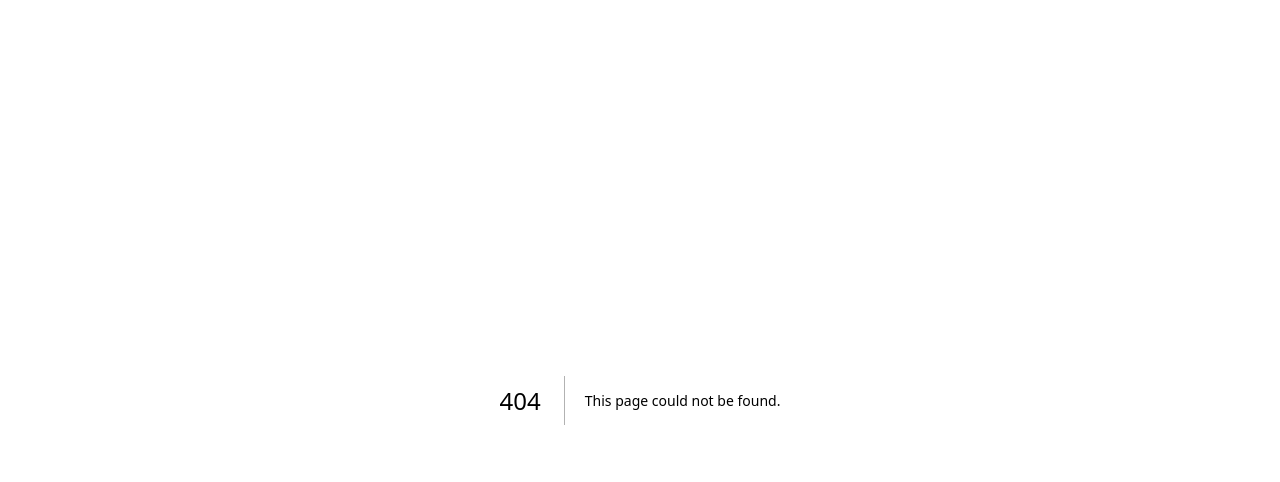
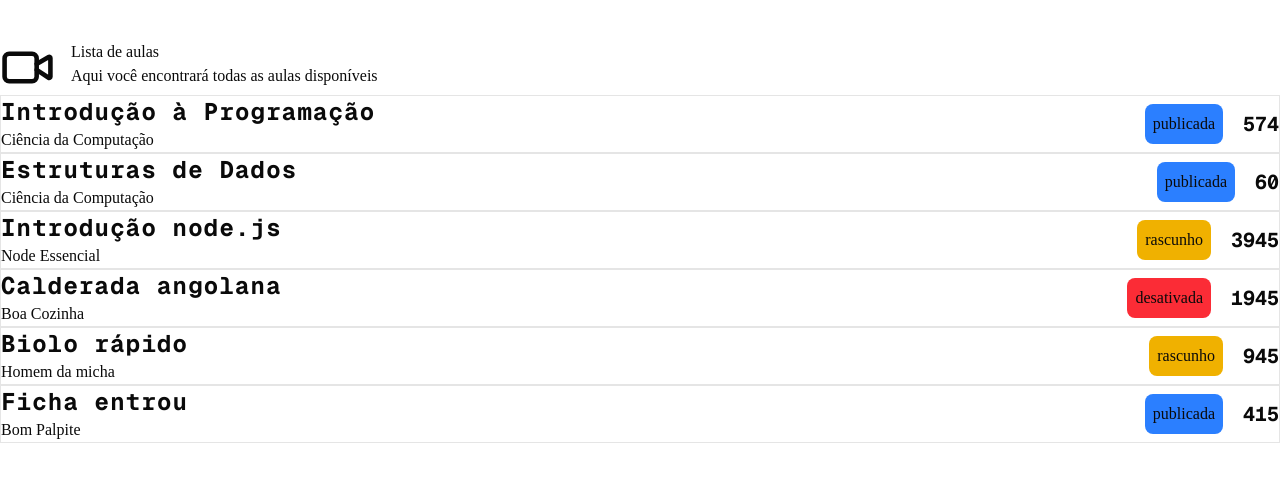
Before and after one commit to EdsonJGaspar/next-pro, a Next.js app: page /aula in a window 1280 px wide. Before the commit this address had no page. Shown: the top 482 px of the page. Built offline with nearby package versions, Linux system fonts and the light colour scheme.

Commit message:
feat: Criando a aplicacao aula...

```diff
--- /dev/null
+++ b/app/aula/page.tsx
@@ -0,0 +1,30 @@
+import { ListarAula } from "@/components/web/aulas/shared/listar-aula";
+import Titulo from "@/components/web/aulas/shared/titulo";
+import { aulas } from "@/data/constants/aulas";
+import { VideoIcon } from "lucide-react";
+
+export default function AulaPage() {
+  return (
+    <div className="flex h-screen flex-col max-w-7xl mx-auto py-10">
+      <Titulo
+        principal="Lista de aulas"
+        secundario="Aqui você encontrará todas as aulas disponíveis"
+        icone={VideoIcon}
+      />
+
+      <ul className="w-full">
+        {aulas.map((aula) => {
+          return (
+            <ListarAula
+              nome={aula.nome}
+              curso={aula.curso}
+              duracao={aula.duracao}
+              status={aula.status}
+              key={aula.id}
+            />
+          );
+        })}
+      </ul>
+    </div>
+  );
+}
--- /dev/null
+++ b/components/web/aulas/shared/listar-aula.tsx
@@ -0,0 +1,27 @@
+import AulaProps from "@/data/model/aula";
+
+export function ListarAula({ nome, curso, duracao, status }: AulaProps) {
+  return (
+    <li className="border mx-auto flex items-center justify-between">
+      <div>
+        <h2 className="text-lg md:text-xl lg:text-2xl font-bold font-mono tracking-wider">
+          {nome}
+        </h2>
+        <h3>{curso}</h3>
+      </div>
+      <div className="flex gap-5 items-center">
+        {status === "publicada" && (
+          <p className="bg-blue-500 p-2 rounded-md font-light">{status}</p>
+        )}
+        {status === "rascunho" && (
+          <p className="bg-yellow-500 p-2 rounded-md font-light">{status}</p>
+        )}
+        {status === "desativada" && (
+          <p className="bg-red-500 p-2 rounded-md font-light">{status}</p>
+        )}
+
+        <h3 className="font-bold text-xl font-mono">{duracao}</h3>
+      </div>
+    </li>
+  );
+}
--- /dev/null
+++ b/components/web/aulas/shared/titulo.tsx
@@ -0,0 +1,20 @@
+import { ElementType } from "react";
+
+export interface TituloProps {
+  principal: string;
+  secundario: string;
+  icone: ElementType;
+}
+
+export default function Titulo(props: TituloProps) {
+  return (
+    <div className="flex gap-4">
+      <props.icone size={55} />
+
+      <div>
+        <h1>{props.principal}</h1>
+        <h2>{props.secundario}</h2>
+      </div>
+    </div>
+  );
+}
--- a/components/web/navbar.tsx
+++ b/components/web/navbar.tsx
@@ -19,6 +19,9 @@ export function NavBar() {
           <Link href="/criar" className={buttonVariants({ variant: "ghost" })}>
             Criar
           </Link>
+          <Link href="/aula" className={buttonVariants({ variant: "ghost" })}>
+            Aula
+          </Link>
         </div>
         <div className="flex items-center gap-2">
           <Link href="/auth/sign-up" className={buttonVariants()}>
--- a/data/constants/aulas.ts
+++ b/data/constants/aulas.ts
@@ -1,6 +1,6 @@
 import AulaProps from "../model/aula";
 
-const aulas: AulaProps[] = [
+export const aulas: AulaProps[] = [
   {
     id: "1",
     nome: "Introdução à Programação",
--- a/data/model/aula.ts
+++ b/data/model/aula.ts
@@ -1,5 +1,5 @@
 export default interface AulaProps {
-  id: string;
+  id?: string;
   nome: string;
   curso: string;
   duracao: number;
```
